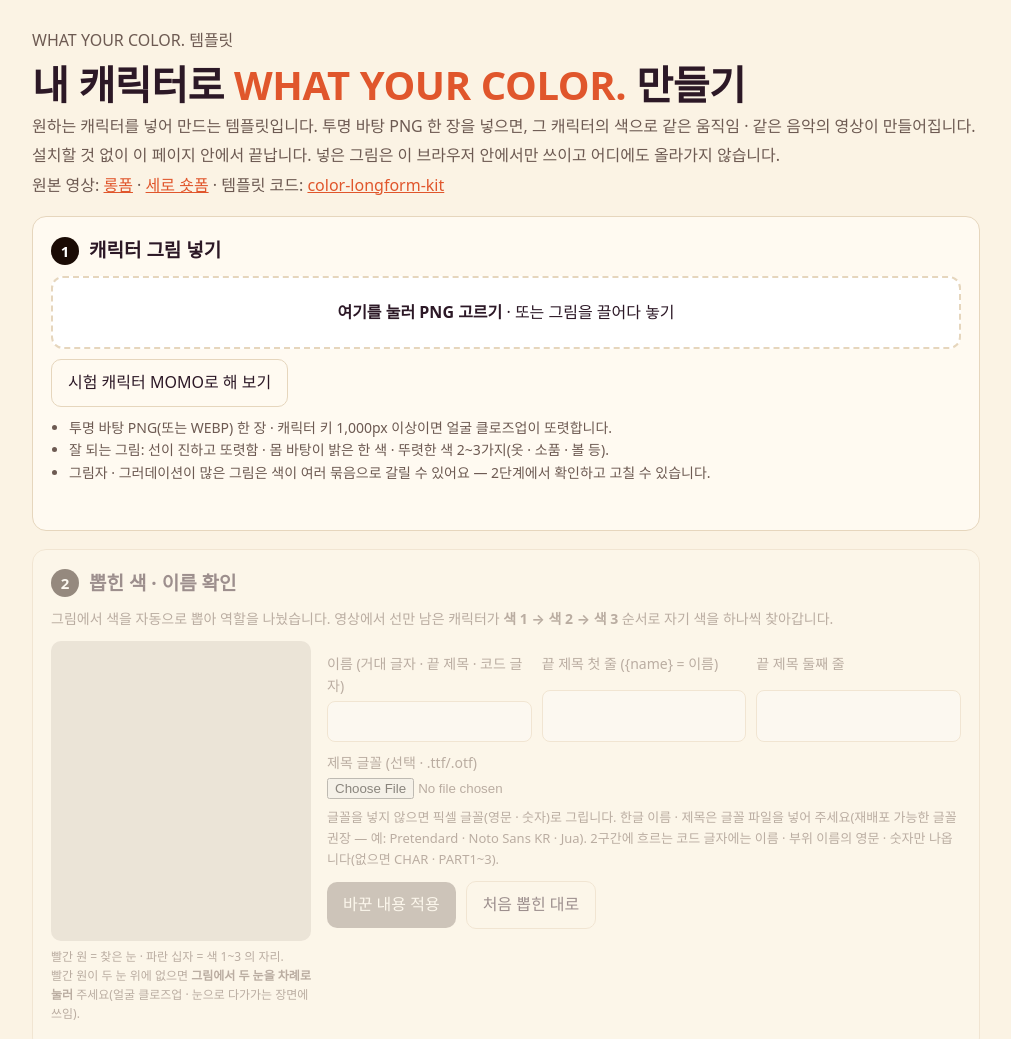
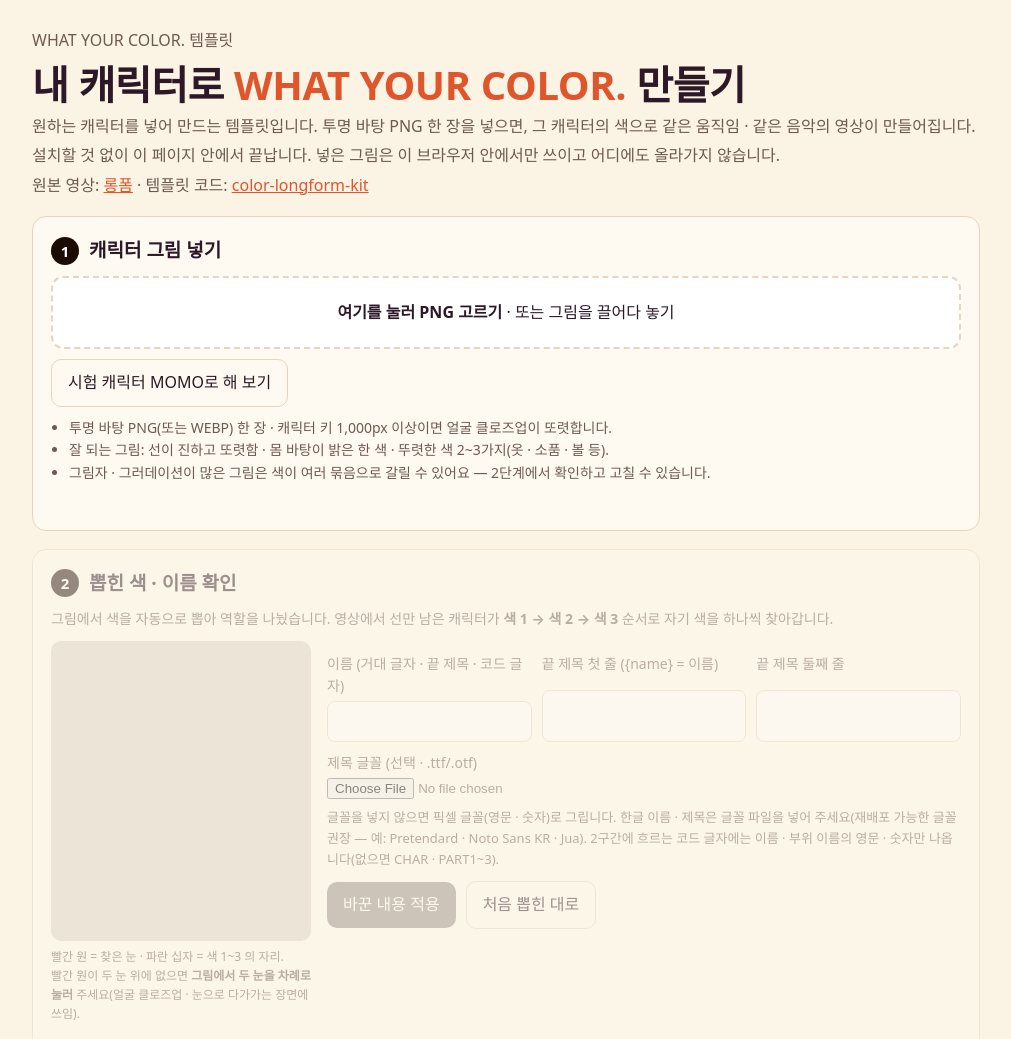
Before and after one commit to uncle-sheepsky/color-longform-kit, a website with bundled scripts: page web/index.html in a window 1280 px wide. Shown: the top 1039 px of the page, without its empty margins (134-1145 px from the left). Built offline with nearby package versions, Linux system fonts and the light colour scheme.

```diff
--- a/web/index.html
+++ b/web/index.html
@@ -70,7 +70,7 @@
     <h1>내 캐릭터로 <span>WHAT YOUR COLOR.</span> 만들기</h1>
     <p>원하는 캐릭터를 넣어 만드는 템플릿입니다. 투명 바탕 PNG 한 장을 넣으면, 그 캐릭터의 색으로 같은 움직임 · 같은 음악의 영상이 만들어집니다.</p>
     <p>설치할 것 없이 이 페이지 안에서 끝납니다. 넣은 그림은 이 브라우저 안에서만 쓰이고 어디에도 올라가지 않습니다.</p>
-    <p>원본 영상: <a href="https://youtu.be/2T3t7NSwQis" target="_blank" rel="noopener">롱폼</a> · <a href="https://youtu.be/Kh3IdNJEvVM" target="_blank" rel="noopener">세로 숏폼</a> · 템플릿 코드: <a href="https://github.com/uncle-sheepsky/color-longform-kit" target="_blank" rel="noopener">color-longform-kit</a></p>
+    <p>원본 영상: <a href="https://youtu.be/2T3t7NSwQis" target="_blank" rel="noopener">롱폼</a> · 템플릿 코드: <a href="https://github.com/uncle-sheepsky/color-longform-kit" target="_blank" rel="noopener">color-longform-kit</a></p>
   </header>
 
   <section id="s1">
```
Also changed, not shown: 1 other file.
